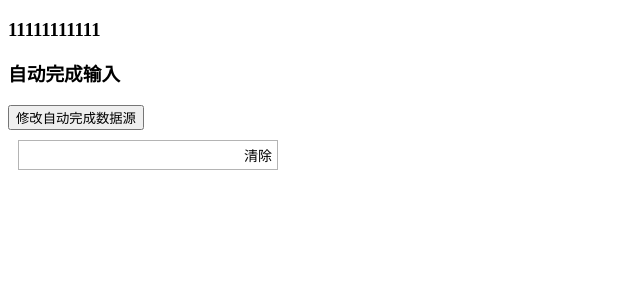
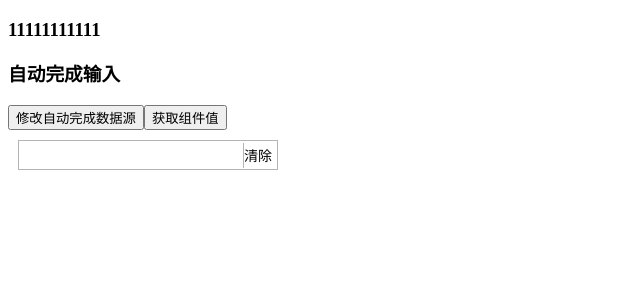
Before and after one commit to gaomin-github/my-pj6, a JavaScript app: page /dataDemo in a window 1280 px wide. Shown: the top 300 px of the page, without its empty margins (0-640 px from the left). Built offline with nearby package versions, Linux system fonts and the light colour scheme; the HTML template or start-up script is replaced by a standard one.

Commit message:
autoComplete component
输入自动补全组件

```diff
--- a/src/components/datas/AutoComplete.vue
+++ b/src/components/datas/AutoComplete.vue
@@ -96,7 +96,7 @@
     cursor: pointer;
     height:90%;
     margin-left: 5px;
-    border-let:1px rgb(180,180,180) solid;
+    border-left:1px rgb(180,180,180) solid;
     display: flex;
     align-items: center;
     justify-content: center;
@@ -107,6 +107,7 @@
     display: block;
     width:100%;
     margin-top:5px;
+    overflow-y: hidden;
     background-color: rgb(255,255,255);
     li{
         padding:0px 5px;
@@ -124,6 +125,6 @@
     max-height: 1000px;
 }
 .drop_animate-enter-active,.drop_animate-leave-active{
-    transition:all 1s;
+    transition:all .5s;
 }
 </style>
--- a/src/components/datas/demo.vue
+++ b/src/components/datas/demo.vue
@@ -3,6 +3,7 @@
         <h1>11111111111</h1>
         <h3>自动完成输入</h3>
         <button @click="crudDataSource">修改自动完成数据源</button>
+        <button @click="getComValue">获取组件值</button>
         <section  class="auto_con">
             <auto-complete :dataSource="autoDataSource"></auto-complete>
         </section>
@@ -26,6 +27,10 @@
             console.log('this.autoDataSource')
             console.log(this.autoDataSource)
         }
+        getComValue(){
+            console.log('输出自动输入组件值')
+            console.log(AutoComplete)
+        }
     }
 </script>
 <style lang="scss" scoped>
```
